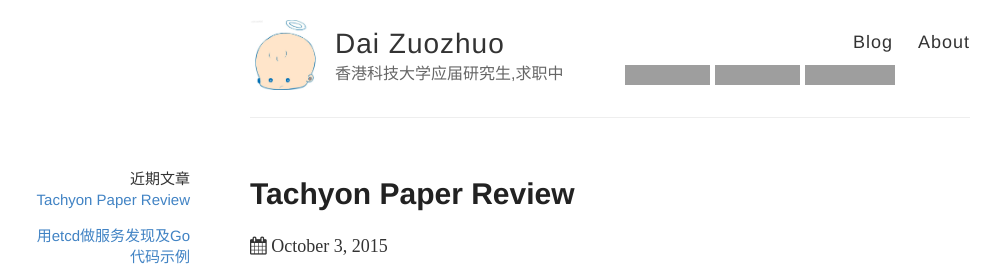
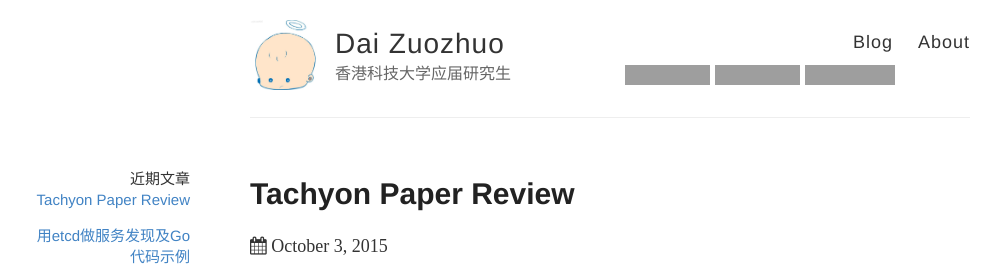
Before and after one commit to 2892931976/daizuozhuo.github.io, a Jekyll site: the page built from index.html, in a window 1280 px wide and 900 px high. Shown: the top 266 px of the window, without its empty margins (30-1031 px from the left). Built offline with Jekyll 4.4.1, drawn with Linux system fonts in a browser that asks for light colours; Markdown is read by kramdown in place of the engine named in the settings; grey boxes are pictures that could not be loaded.

Commit message:
update description

```diff
--- a/_config.yml
+++ b/_config.yml
@@ -6,7 +6,7 @@
 name: Dai Zuozhuo
 
 # Short bio or description (displayed in the header)
-description: 香港科技大学应届研究生,求职中
+description: 香港科技大学应届研究生
 
 # URL of your avatar or profile pic (you could use your GitHub profile pic)
 avatar: /images/touxiang.jpg
```
